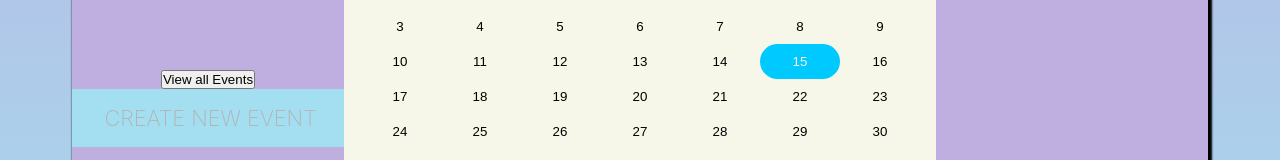
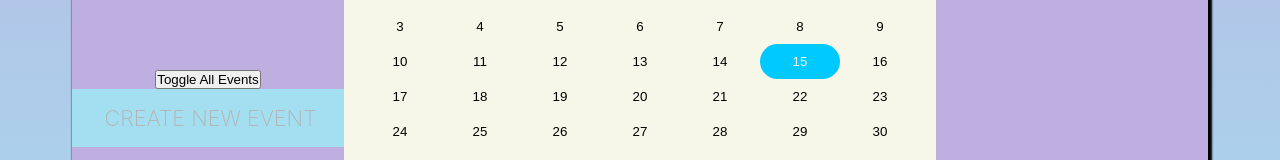
Before and after one commit to Khemi1998/events-frontend, a React (Create React App) app: page / in a window 1280 px wide. Shown: the part 389-549 px from the top of the page. Built offline with nearby package versions, Linux system fonts and the light colour scheme.

Commit message:
added toggle button

```diff
--- a/src/containers/LeftMenu/LeftMenu.jsx
+++ b/src/containers/LeftMenu/LeftMenu.jsx
@@ -4,8 +4,11 @@ import Form from "../../components/Form/Form";
 import sunrise from "../../assets/images/sunrise.png";
 import sun from "../../assets/images/sun.png";
 import moon from "../../assets/images/moon.png";
+import { useState } from "react/cjs/react.development";
 
-export const LeftMenu = () => {
+export const LeftMenu = (props) => {
+  const { toggleAllEvents } = props;
+
   const currentHour = new Date().getHours();
   let greetingImg = sunrise;
   let greetingTime = "Morning!";
@@ -19,13 +22,14 @@ export const LeftMenu = () => {
     greetingImg = moon;
     greetingTime = "Evening!";
   }
+
   return (
     <div className="leftmenu">
       <header className="greeting">
         <img src={greetingImg} className="greeting__img" alt={greetingTime} />
         <h1 className="greeting__heading">Good {greetingTime}</h1>
       </header>
-      <button>View all Events</button>
+      <button onClick={toggleAllEvents}>Toggle All Events</button>
       <Form />
     </div>
   );
--- a/src/containers/Main/Main.jsx
+++ b/src/containers/Main/Main.jsx
@@ -6,13 +6,21 @@ import RightMenu from "../../containers/RightMenu/RightMenu";
 
 function App() {
   const [value, onClickDay] = useState(new Date());
+  const [showAllEvents, setShowAllEvents] = useState(false);
+
+  const toggleAll = () => {
+    setShowAllEvents(!showAllEvents)
+  }
+
   console.log(value);
   //Thu Jan 20 2022 00:00:00 GMT+0000 (Greenwich Mean Time)
 
   return (
     <div className="events">
       <div className="events__container">
-        <LeftMenu />
+        <LeftMenu toggleAllEvents = {toggleAll}/>
+        {!showAllEvents && (
+          <>
             <Calendar onClickDay={onClickDay} value={value} />
             <RightMenu
               day={value.getUTCDay()}
@@ -20,6 +28,8 @@ function App() {
               month={value.getUTCMonth()}
               year={value.getUTCFullYear()}
             />
+          </>
+        )}
       </div>
     </div>
   );
```
Lines whose indentation alone changed are shown as unchanged.
